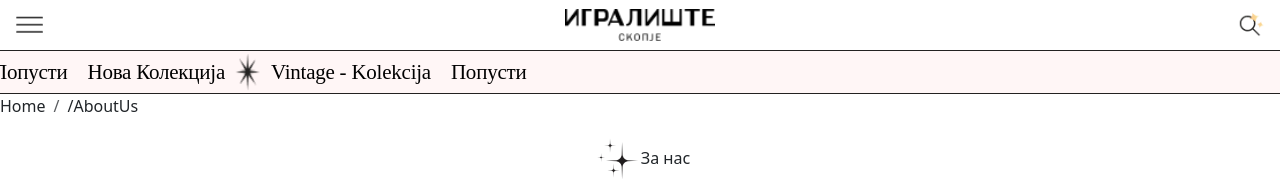
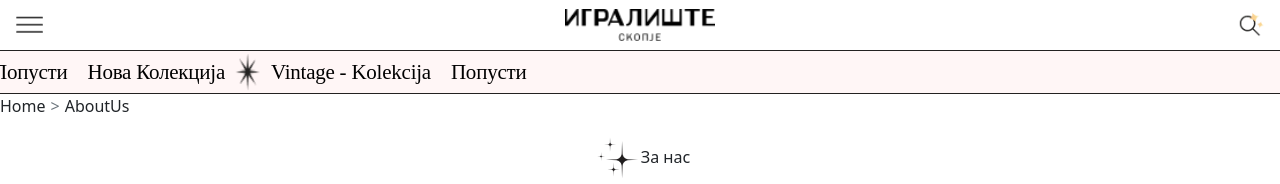
Before and after one commit to KonstantinVchkov/igralishte, a Next.js app: page /AboutUs in a window 1280 px wide. Shown: the top 184 px of the page. Built offline with nearby package versions, Linux system fonts and the light colour scheme; data requests are answered from the project's data file.

Commit message:
Breadcrumb done

```diff
--- a/src/components/Local-Designer-Info/Cookie-Trail_BreadCrumbs/BreadCrumbs.tsx
+++ b/src/components/Local-Designer-Info/Cookie-Trail_BreadCrumbs/BreadCrumbs.tsx
@@ -1,25 +1,28 @@
 import React from "react";
-import { Breadcrumb } from "react-bootstrap";
-import "./style.module.css"; // Adjust the import based on how you've set up CSS modules
+import "./style.module.css";
+import style from "./style.module.css";
+import Link from "next/link";
 
 export interface IBCrumbProps {
   route: string;
-  separator: string;
+  //   separator: string;
 }
 
-const BreadCrumbs = ({ route, separator = ">" }: IBCrumbProps) => {
-  const routeItems = route.split(">"); // Split the route into items
+const BreadCrumbs = ({ route }: IBCrumbProps) => {
+  const routeItems = route.split("/").filter((item) => item);
 
   return (
     <div>
-      <Breadcrumb className="customBreadcrumb" data-separator={separator}>
-        <Breadcrumb.Item href="/">Home</Breadcrumb.Item>
+      <div>
         {routeItems.map((item, index) => (
-          <Breadcrumb.Item key={index} href={`/${item}`}>
-            {item}
-          </Breadcrumb.Item>
+          <div key={index}>
+            <Link href={"/"}>Home</Link>
+            <Link className={style.customBreadcrumb} href={`/${item}`}>
+              {item}
+            </Link>
+          </div>
         ))}
-      </Breadcrumb>
+      </div>
     </div>
   );
 };
--- a/src/components/Local-Designer-Info/Cookie-Trail_BreadCrumbs/style.module.css
+++ b/src/components/Local-Designer-Info/Cookie-Trail_BreadCrumbs/style.module.css
@@ -1,5 +1,5 @@
-.customBreadcrumb .breadcrumb-item + .breadcrumb-item::before {
-    content: attr(data-separator); /* Dynamic separator */
-    padding: 0 5px;
-    color: #6c757d; /* Default color for Bootstrap breadcrumbs */
+.customBreadcrumb::before {
+  content: ">";
+  padding: 0 5px;
+  color: #6c757d;
 }
--- a/src/pages/AboutUs.tsx
+++ b/src/pages/AboutUs.tsx
@@ -10,11 +10,11 @@ interface IAboutPage {
 }
 const AboutUs: NextPage<IAboutPage> = ({ responseData }) => {
   const asPathRoute = useRouter();
-  const exactRoute = asPathRoute.pathname
+  const exactRoute = asPathRoute.pathname;
   // console.log(asPath);
   return (
     <>
-    <BreadCrumbs route={exactRoute} separator={">"} />
+      <BreadCrumbs route={exactRoute} />
       <AboutUsInfo
         title={"За нас"}
         img={responseData.img}
--- a/src/pages/ContactUs.tsx
+++ b/src/pages/ContactUs.tsx
@@ -1,25 +1,41 @@
-import ContactusComponent, { IContactComponent } from '@/components/Info-Components/ContactUs/ContactUs'
-import axios from 'axios'
-import { GetStaticProps, NextPage } from 'next'
-import React from 'react'
+import ContactusComponent, {
+  IContactComponent,
+} from "@/components/Info-Components/ContactUs/ContactUs";
+import BreadCrumbs from "@/components/Local-Designer-Info/Cookie-Trail_BreadCrumbs/BreadCrumbs";
+import axios from "axios";
+import { GetStaticProps, NextPage } from "next";
+import { useRouter } from "next/router";
+import React from "react";
 interface IContactPage {
-  contactRes:IContactComponent
+  contactRes: IContactComponent;
 }
-const ContactUs:NextPage<IContactPage> = ({contactRes}) => {
+const ContactUs: NextPage<IContactPage> = ({ contactRes }) => {
+  const router = useRouter();
+  const exactRoute = router.asPath;
   return (
     <div>
-      <ContactusComponent PageTitle={contactRes.PageTitle} image={contactRes.image} title={contactRes.title} subtitle={contactRes.subtitle} contactInfo={contactRes.contactInfo} number={contactRes.number} workTime={contactRes.workTime} mobNumber='' />
+      <BreadCrumbs route={exactRoute} />
+      <ContactusComponent
+        PageTitle={contactRes.PageTitle}
+        image={contactRes.image}
+        title={contactRes.title}
+        subtitle={contactRes.subtitle}
+        contactInfo={contactRes.contactInfo}
+        number={contactRes.number}
+        workTime={contactRes.workTime}
+        mobNumber=""
+      />
     </div>
-  )
-}
+  );
+};
 
-export default ContactUs
+export default ContactUs;
 
-export const getStaticProps:GetStaticProps = async () => {
-  const contactRes = await axios.get("http://localhost:3001/ContactUs")
-  return{
-    props:{
-      contactRes:contactRes.data
-    }
-  }
-}
+export const getStaticProps: GetStaticProps = async () => {
+  const contactRes = await axios.get("http://localhost:3001/ContactUs");
+  return {
+    props: {
+      contactRes: contactRes.data,
+    },
+  };
+};
--- a/src/pages/FAQ.tsx
+++ b/src/pages/FAQ.tsx
@@ -1,18 +1,30 @@
-import FaQInfo, { IFaqComp } from '@/components/Info-Components/Faq/FAQ'
-import axios from 'axios'
-import { GetStaticProps, NextPage } from 'next'
-import React from 'react'
+import FaQInfo, { IFaqComp } from "@/components/Info-Components/Faq/FAQ";
+import BreadCrumbs from "@/components/Local-Designer-Info/Cookie-Trail_BreadCrumbs/BreadCrumbs";
+import axios from "axios";
+import { GetStaticProps, NextPage } from "next";
+import { useRouter } from "next/router";
+import React from "react";
 
 interface IFaqPage {
-  responseData:IFaqComp
+  responseData: IFaqComp;
 }
-const FAQ:NextPage<IFaqPage> = ({responseData}) => {
+const FAQ: NextPage<IFaqPage> = ({ responseData }) => {
+  const router = useRouter();
+  const exactRoute = router.asPath;
+
   return (
-    <FaQInfo PageTitle={responseData.PageTitle} firstQuestion={responseData.firstQuestion} secondQuestion={responseData.secondQuestion} />
-  )
-}
+    <>
+      <BreadCrumbs route={exactRoute} />
+      <FaQInfo
+        PageTitle={responseData.PageTitle}
+        firstQuestion={responseData.firstQuestion}
+        secondQuestion={responseData.secondQuestion}
+      />
+    </>
+  );
+};
 
-export default FAQ
+export default FAQ;
 
 export const getStaticProps: GetStaticProps = async () => {
   const responseData = await axios.get("http://localhost:3001/Faq");
```
